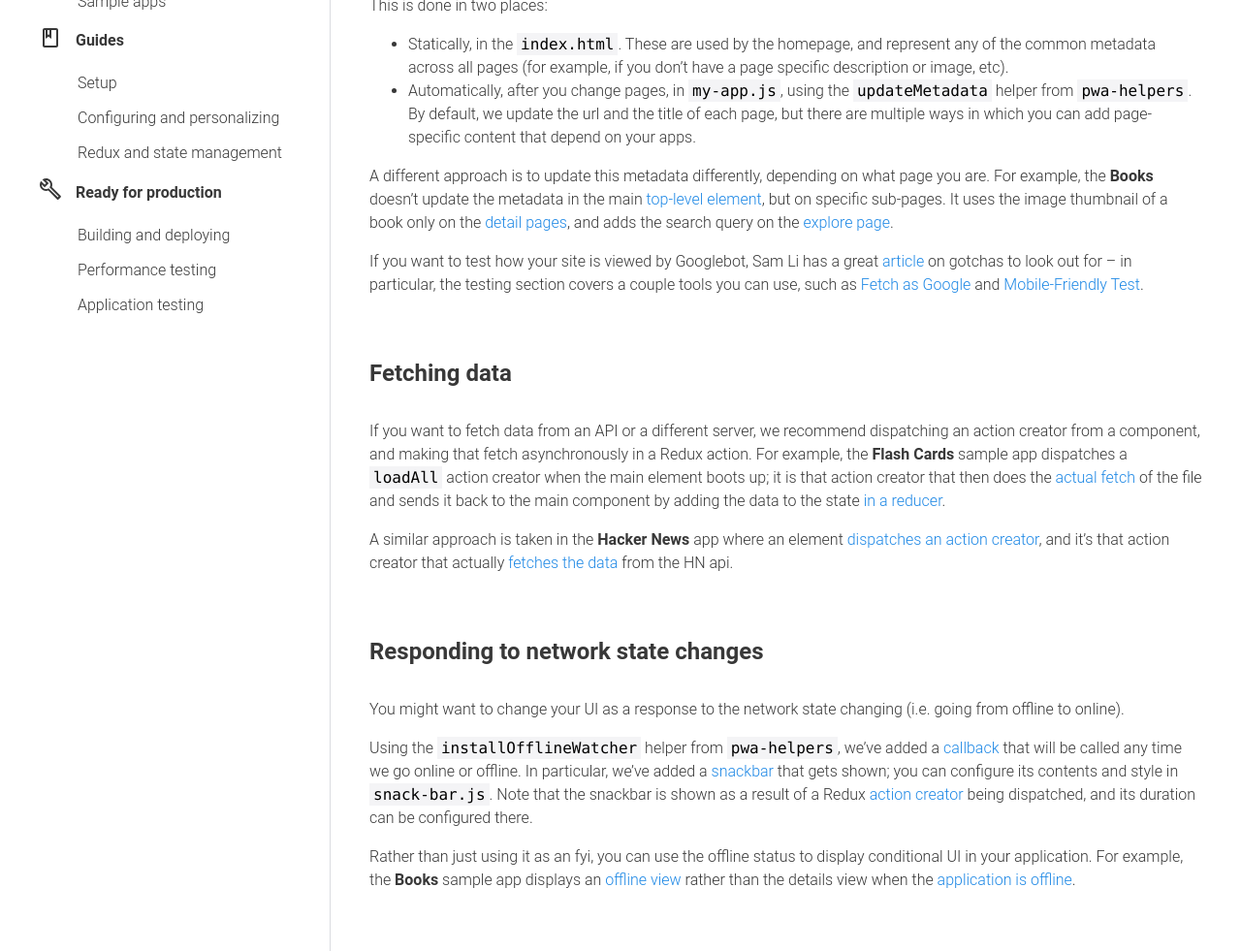
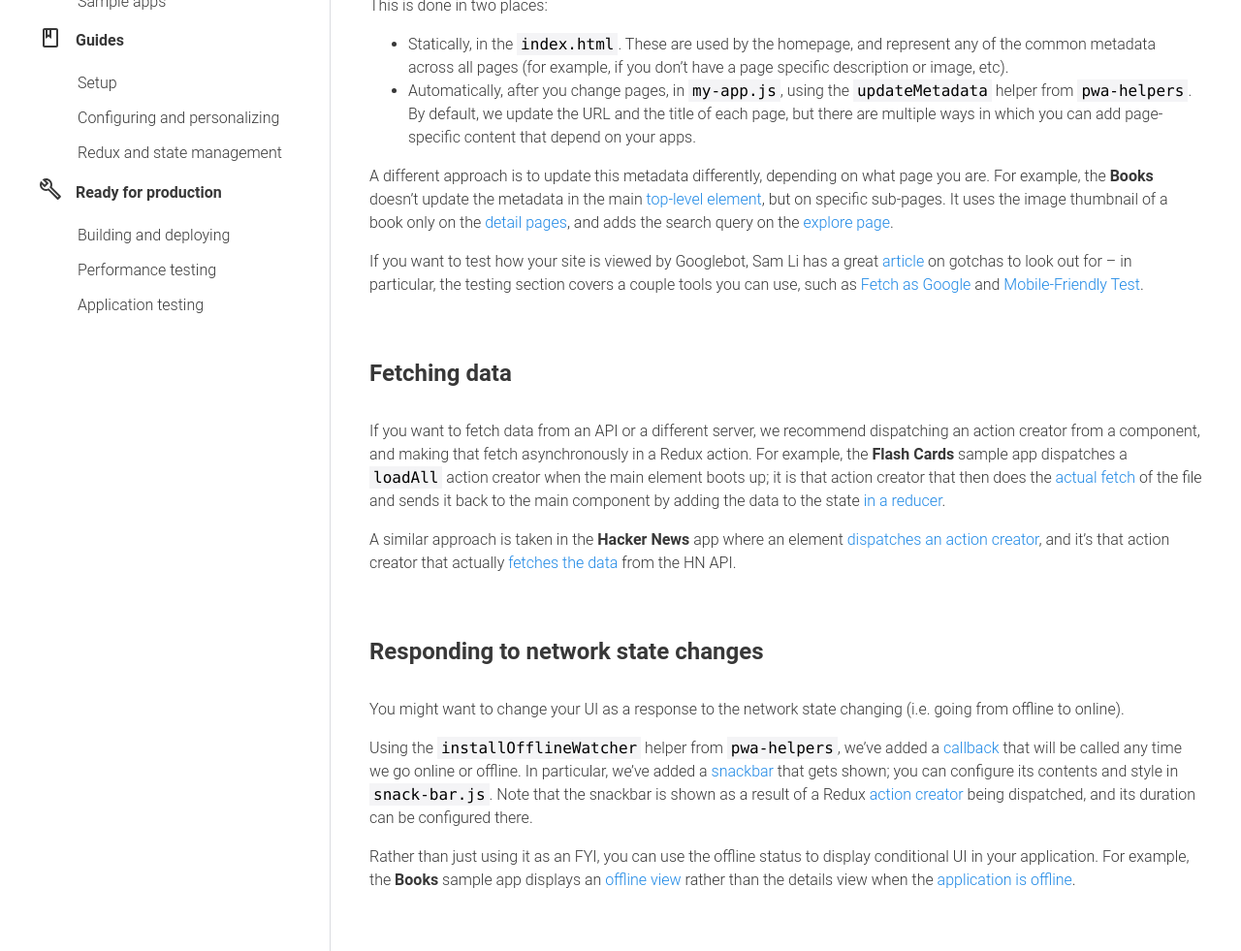
Before and after one commit to Polymer/pwa-starter-kit, a Jekyll site: the page built from configuring-and-personalizing.md, in a window 1280 px wide and 1400 px high, scrolled down 10328 px. Shown: the part 176-1157 px from the top of the window at 97% size. Built offline with Jekyll 4.4.1, drawn with Linux system fonts in a browser that asks for light colours; some web fonts are replaced.

Commit message:
Use uppercase for abbreviations.

```diff
--- a/configuring-and-personalizing.md
+++ b/configuring-and-personalizing.md
@@ -333,7 +333,7 @@ We've added a starting point for adding rich social graph content to each pages,
 
 This is done in two places:
 - Statically, in the [`index.html`](https://github.com/Polymer/pwa-starter-kit/blob/master/index.html#L60). These are used by the homepage, and represent any of the common metadata across all pages (for example, if you don't have a page specific description or image, etc).
-- Automatically, after you change pages, in [`my-app.js`](https://github.com/Polymer/pwa-starter-kit/blob/master/src/components/my-app.js#L240), using the [`updateMetadata`](https://github.com/Polymer/pwa-helpers/blob/master/metadata.js) helper from `pwa-helpers`. By default, we update the url and the title of each page, but there are multiple ways in which you can add page-specific content that depend on your apps.
+- Automatically, after you change pages, in [`my-app.js`](https://github.com/Polymer/pwa-starter-kit/blob/master/src/components/my-app.js#L240), using the [`updateMetadata`](https://github.com/Polymer/pwa-helpers/blob/master/metadata.js) helper from `pwa-helpers`. By default, we update the URL and the title of each page, but there are multiple ways in which you can add page-specific content that depend on your apps.
 
 A different approach is to update this metadata differently, depending on what page you are. For example, the **Books** doesn't update the metadata in the main [top-level element](https://github.com/PolymerLabs/books/blob/master/src/components/book-app.js#L47), but on specific sub-pages. It uses the image thumbnail of a book only on the [detail pages](https://github.com/PolymerLabs/books/blob/master/src/components/book-detail.js#L61), and adds the search query on the [explore page](https://github.com/PolymerLabs/books/blob/master/src/components/book-explore.js#L35).
 
@@ -342,14 +342,14 @@ If you want to test how your site is viewed by Googlebot, Sam Li has a great [ar
 ## Fetching data
 If you want to fetch data from an API or a different server, we recommend dispatching an action creator from a component, and making that fetch asynchronously in a Redux action. For example, the **Flash Cards** sample app dispatches a [`loadAll`](https://github.com/notwaldorf/flash-cards/blob/master/src/components/my-app.js#L142) action creator when the main element boots up; it is that action creator that then does the [actual fetch](https://github.com/notwaldorf/flash-cards/blob/master/src/components/my-app.js#L142) of the file and sends it back to the main component by adding the data to the state [in a reducer](https://github.com/notwaldorf/flash-cards/blob/master/src/reducers/data.js#L7).
 
-A similar approach is taken in the **Hacker News** app where an element [dispatches an action creator](https://github.com/PolymerLabs/polymer-redux-hn/blob/master/src/components/hn-item.js#L45), and it's that action creator that actually [fetches the data](https://github.com/PolymerLabs/polymer-redux-hn/blob/master/src/actions/items.js#L15) from the HN api.
+A similar approach is taken in the **Hacker News** app where an element [dispatches an action creator](https://github.com/PolymerLabs/polymer-redux-hn/blob/master/src/components/hn-item.js#L45), and it's that action creator that actually [fetches the data](https://github.com/PolymerLabs/polymer-redux-hn/blob/master/src/actions/items.js#L15) from the HN API.
 
 ## Responding to network state changes
 You might want to change your UI as a response to the network state changing (i.e. going from offline to online).
 
 Using the [`installOfflineWatcher`](https://github.com/Polymer/pwa-helpers/blob/master/network.js) helper from `pwa-helpers`, we've added a [callback](https://github.com/Polymer/pwa-starter-kit/blob/master/src/components/my-app.js#L232) that will be called any time we go online or offline. In particular, we've added a [snackbar](https://github.com/Polymer/pwa-starter-kit/blob/master/src/components/my-app.js#L208) that gets shown; you can configure its contents and style in [`snack-bar.js`](https://github.com/Polymer/pwa-starter-kit/blob/master/src/components/snack-bar.js). Note that the snackbar is shown as a result of a Redux [action creator](https://github.com/Polymer/pwa-starter-kit/blob/master/src/actions/app.js#L69) being dispatched, and its duration can be configured there.
 
-Rather than just using it as an fyi, you can use the offline status to display conditional UI in your application. For example, the **Books** sample app displays an [offline view](https://github.com/PolymerLabs/books/blob/master/src/components/book-offline.js) rather than the details view when the [application is offline](https://github.com/PolymerLabs/books/blob/master/src/components/book-detail.js#L293).
+Rather than just using it as an FYI, you can use the offline status to display conditional UI in your application. For example, the **Books** sample app displays an [offline view](https://github.com/PolymerLabs/books/blob/master/src/components/book-offline.js) rather than the details view when the [application is offline](https://github.com/PolymerLabs/books/blob/master/src/components/book-detail.js#L293).
 
 ## State management
 There are many different ways in which you can manage your application's state, and choosing the right one depends a lot on the size of your team and application. For simple applications, a uni-directional data flow pattern might be enough (the top level, `<my-app>` element could be in charge of being the source of state truth, and it could pass it down to each of the elements, as needed); if that's what you're looking for, check out the [`template-no-redux`](https://github.com/Polymer/pwa-starter-kit/tree/template-no-redux) branch.
```
